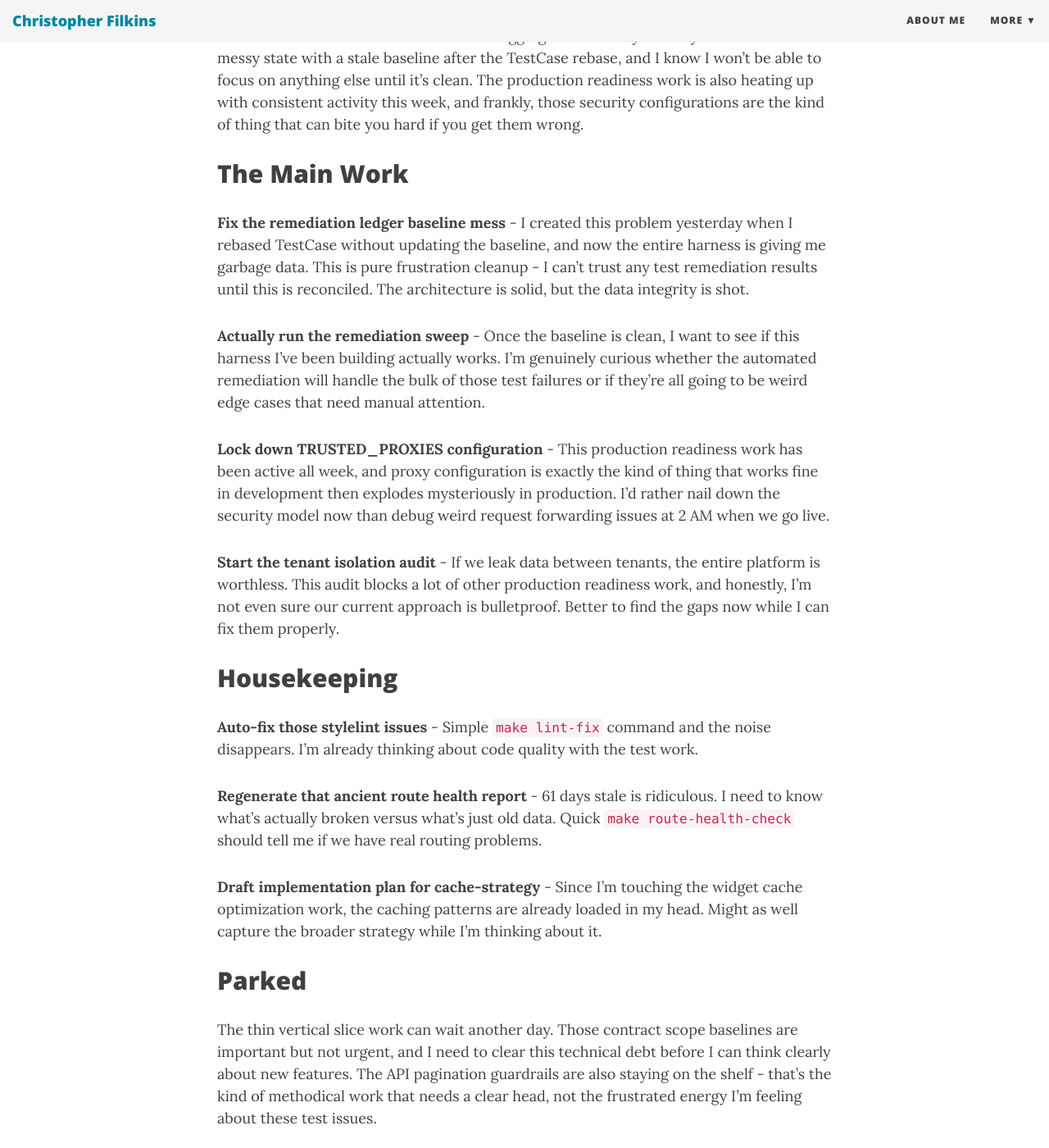
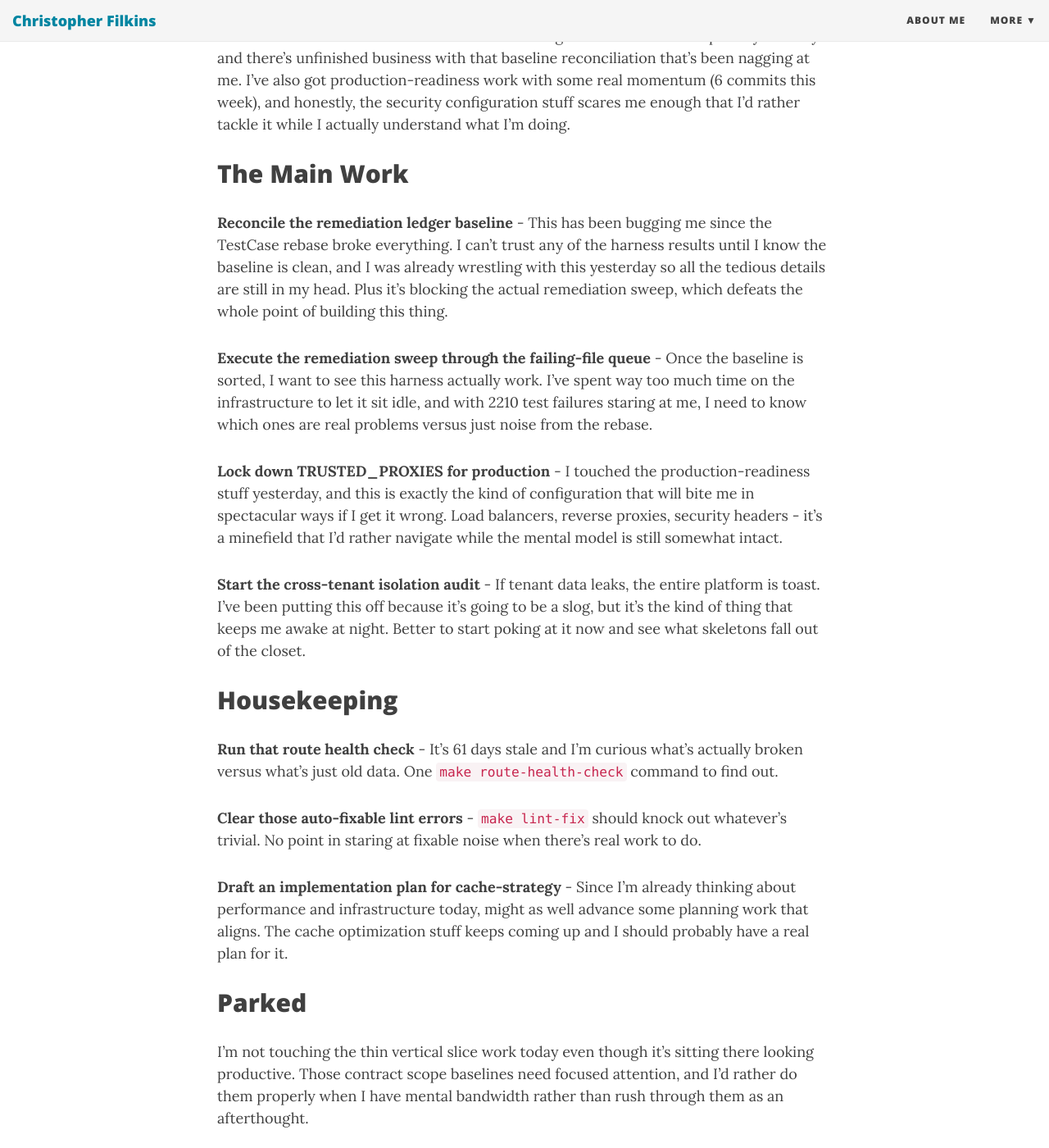
Before and after one commit to filchyboy/filchyboy.github.io, a Jekyll site: the page built from _posts/2026-03-26-todays-plan.md, in a window 1280 px wide and 1400 px high, scrolled down 283 px. Shown: the whole window at 82% size. Built offline with Jekyll 4.4.1, drawn with Linux system fonts in a browser that asks for light colours; nearby versions of some CDN libraries; some of the changed text lies outside the part shown.

Commit message:
Add daily plan: 2026-03-26

```diff
--- a/_posts/2026-03-26-todays-plan.md
+++ b/_posts/2026-03-26-todays-plan.md
@@ -5,30 +5,28 @@ date: 2026-03-26
 ---
 
 ## Today's Theme
-That test remediation harness has been nagging at me since yesterday - I left it in a messy state with a stale baseline after the TestCase rebase, and I know I won't be able to focus on anything else until it's clean. The production readiness work is also heating up with consistent activity this week, and frankly, those security configurations are the kind of thing that can bite you hard if you get them wrong.
+The test remediation harness has been demanding attention - I was deep in it yesterday and there's unfinished business with that baseline reconciliation that's been nagging at me. I've also got production-readiness work with some real momentum (6 commits this week), and honestly, the security configuration stuff scares me enough that I'd rather tackle it while I actually understand what I'm doing.
 
 ## The Main Work
 
-**Fix the remediation ledger baseline mess** - I created this problem yesterday when I rebased TestCase without updating the baseline, and now the entire harness is giving me garbage data. This is pure frustration cleanup - I can't trust any test remediation results until this is reconciled. The architecture is solid, but the data integrity is shot.
+**Reconcile the remediation ledger baseline** - This has been bugging me since the TestCase rebase broke everything. I can't trust any of the harness results until I know the baseline is clean, and I was already wrestling with this yesterday so all the tedious details are still in my head. Plus it's blocking the actual remediation sweep, which defeats the whole point of building this thing.
 
-**Actually run the remediation sweep** - Once the baseline is clean, I want to see if this harness I've been building actually works. I'm genuinely curious whether the automated remediation will handle the bulk of those test failures or if they're all going to be weird edge cases that need manual attention.
+**Execute the remediation sweep through the failing-file queue** - Once the baseline is sorted, I want to see this harness actually work. I've spent way too much time on the infrastructure to let it sit idle, and with 2210 test failures staring at me, I need to know which ones are real problems versus just noise from the rebase.
 
-**Lock down TRUSTED_PROXIES configuration** - This production readiness work has been active all week, and proxy configuration is exactly the kind of thing that works fine in development then explodes mysteriously in production. I'd rather nail down the security model now than debug weird request forwarding issues at 2 AM when we go live.
+**Lock down TRUSTED_PROXIES for production** - I touched the production-readiness stuff yesterday, and this is exactly the kind of configuration that will bite me in spectacular ways if I get it wrong. Load balancers, reverse proxies, security headers - it's a minefield that I'd rather navigate while the mental model is still somewhat intact.
 
-**Start the tenant isolation audit** - If we leak data between tenants, the entire platform is worthless. This audit blocks a lot of other production readiness work, and honestly, I'm not even sure our current approach is bulletproof. Better to find the gaps now while I can fix them properly.
+**Start the cross-tenant isolation audit** - If tenant data leaks, the entire platform is toast. I've been putting this off because it's going to be a slog, but it's the kind of thing that keeps me awake at night. Better to start poking at it now and see what skeletons fall out of the closet.
 
 ## Housekeeping
 
-**Auto-fix those stylelint issues** - Simple `make lint-fix` command and the noise disappears. I'm already thinking about code quality with the test work.
+**Run that route health check** - It's 61 days stale and I'm curious what's actually broken versus what's just old data. One `make route-health-check` command to find out.
 
-**Regenerate that ancient route health report** - 61 days stale is ridiculous. I need to know what's actually broken versus what's just old data. Quick `make route-health-check` should tell me if we have real routing problems.
+**Clear those auto-fixable lint errors** - `make lint-fix` should knock out whatever's trivial. No point in staring at fixable noise when there's real work to do.
 
-**Draft implementation plan for cache-strategy** - Since I'm touching the widget cache optimization work, the caching patterns are already loaded in my head. Might as well capture the broader strategy while I'm thinking about it.
+**Draft an implementation plan for cache-strategy** - Since I'm already thinking about performance and infrastructure today, might as well advance some planning work that aligns. The cache optimization stuff keeps coming up and I should probably have a real plan for it.
 
 ## Parked
 
-The thin vertical slice work can wait another day. Those contract scope baselines are important but not urgent, and I need to clear this technical debt before I can think clearly about new features. The API pagination guardrails are also staying on the shelf - that's the kind of methodical work that needs a clear head, not the frustrated energy I'm feeling about these test issues.
+I'm not touching the thin vertical slice work today even though it's sitting there looking productive. Those contract scope baselines need focused attention, and I'd rather do them properly when I have mental bandwidth rather than rush through them as an afterthought.
 
-## Open Questions
-
-I'm still not convinced our current tenant isolation approach is actually secure. The audit might reveal some uncomfortable truths about our data model assumptions. And I have no idea if the test remediation harness will actually handle the variety of failures in our codebase - it might just be sophisticated busywork.
+The API pagination guardrails can wait another day - it's important but not urgent, and I've got enough infrastructure work on my plate already.
```
